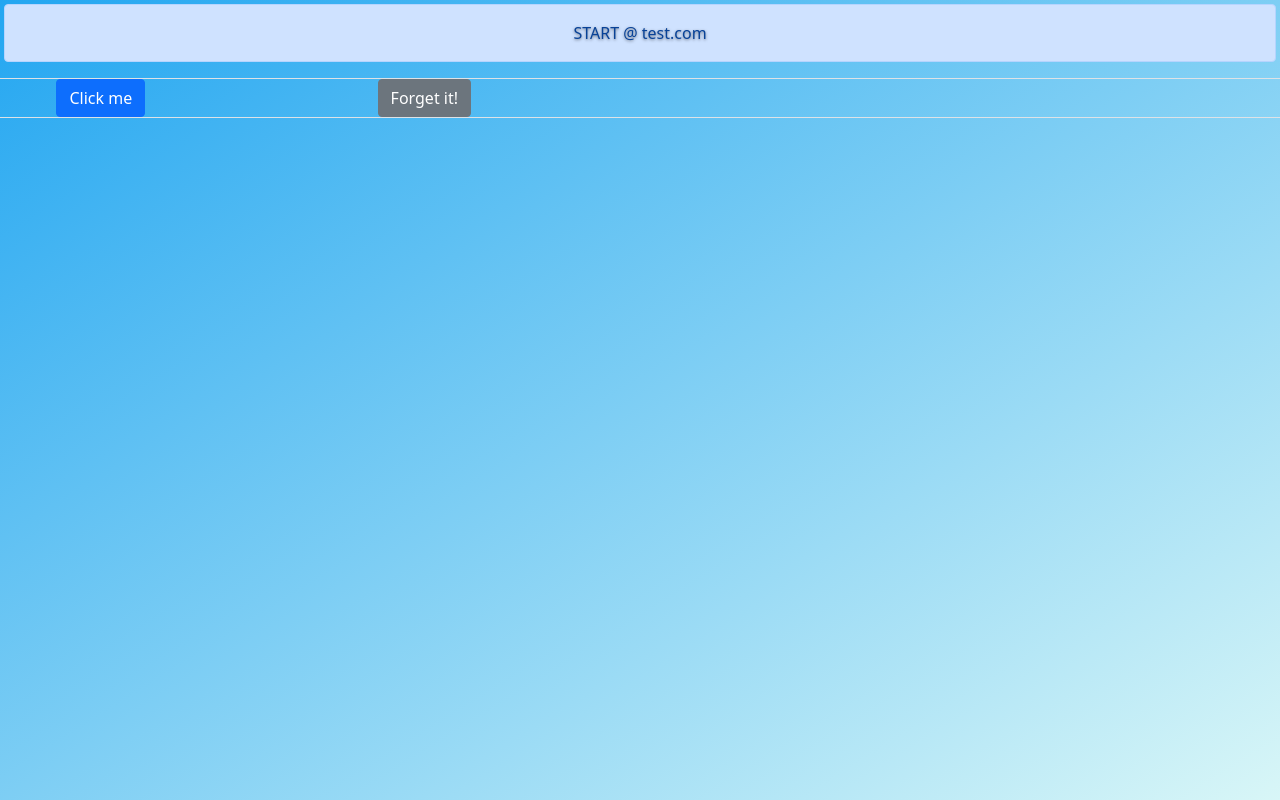
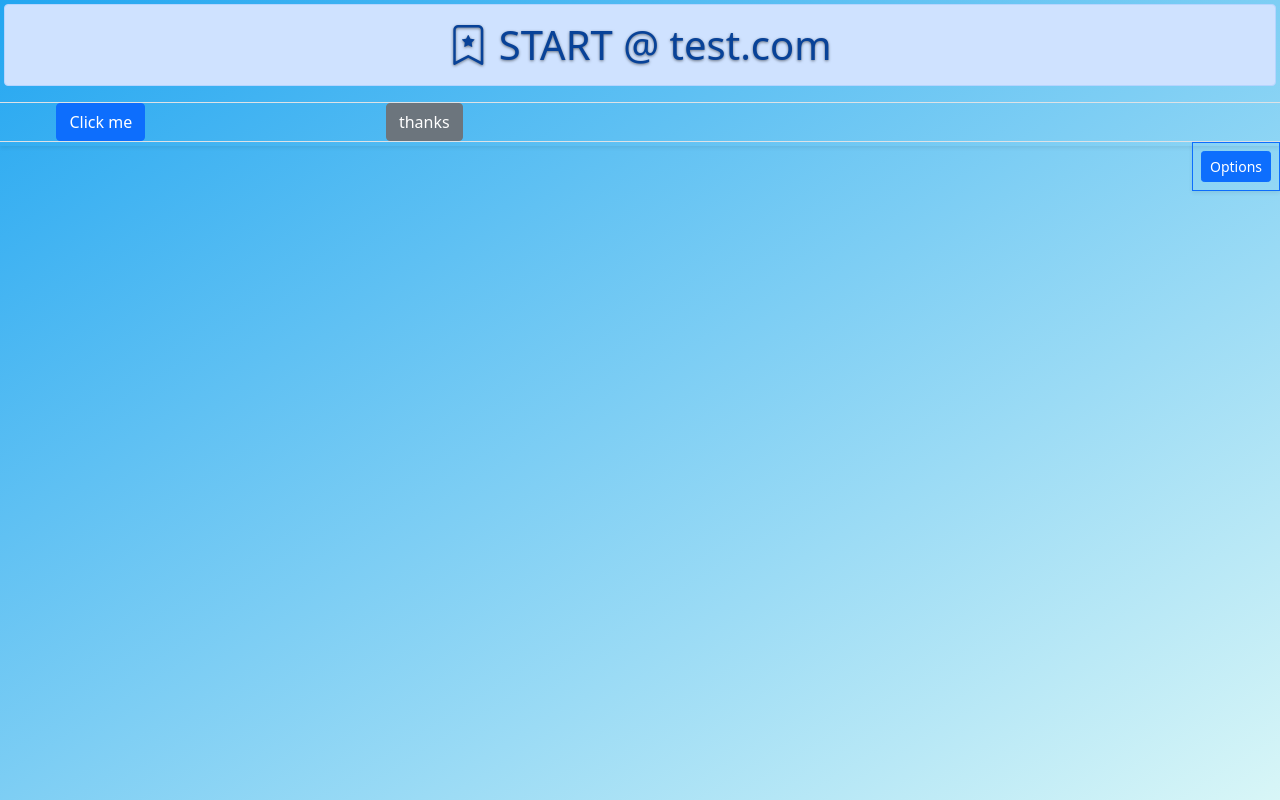
Before and after one commit to farangkao/Sandbox-Bootstrap5, a website: page index.html in a window 1280 px wide. Drawn offline with nearby package versions, Linux system fonts and the light colour scheme.

Commit message:
did something

```diff
--- a/index.html
+++ b/index.html
@@ -11,11 +11,13 @@
       integrity="sha384-EVSTQN3/azprG1Anm3QDgpJLIm9Nao0Yz1ztcQTwFspd3yD65VohhpuuCOmLASjC"
       crossorigin="anonymous"
     />
+    <link rel="stylesheet" href="https://cdn.jsdelivr.net/npm/bootstrap-icons@1.7.2/font/bootstrap-icons.css" crossorigin="anonymous" />
     <link rel="stylesheet" href="main.css" media="all" />
   </head>
   <body>
-    <div class="content p-1">
-      <div class="alert alert-primary" role="alert">
+    <div class="container-fluid p-1 shadow-sm">
+      <div class="alert display-6 alert-primary" role="alert">
+        <span class="bi-bookmark-star"></span>
         START @ test.com
       </div>
       <div class="row border">
@@ -23,8 +25,11 @@
           <button type="button" class="btn btn-primary">Click me</button>
         </div>
         <div class="col-4">
-          <button type="button" class="btn btn-secondary">Forget it!</button>
+          <button type="button" class="btn btn-secondary">thanks</button>
         </div>
+      </div>
+      <div class="bg-transparent border border-primary p-2 position-fixed top-4 end-0 shadow-sm">
+          <button type="button" class="btn btn-primary btn-sm">Options</button>
       </div>
     </div>
 
--- a/main.css
+++ b/main.css
@@ -8,7 +8,6 @@ body {
   -moz-background-size: cover;
   -o-background-size: cover;
   background-size: cover;
-
   height: 100%;
   /* background-color: rgb(0, 0, 0); */
   background-image: linear-gradient(
```
Also changed, not shown: README.md.
